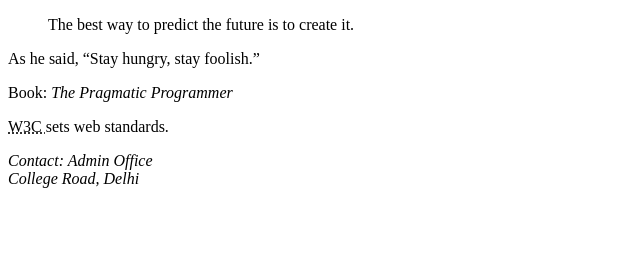
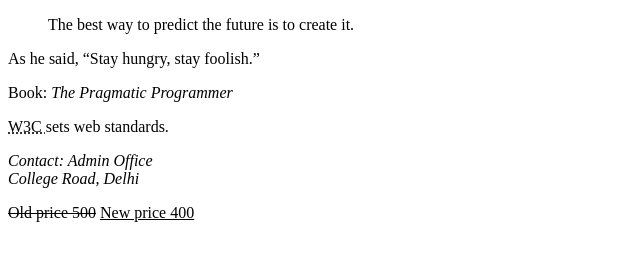
Before and after one commit to safdarraza25/WDW_0797, a plain HTML site: page Web Designing Workshop Assignment/Assignment 09.html in a window 1280 px wide. Shown: the whole page, without its empty margins (0-640 px from the left). Drawn offline with Linux system fonts and the light colour scheme.

Commit message:
Quotation and Citation Elements

```diff
--- a/Web Designing Workshop Assignment/Assignment 09.html
+++ b/Web Designing Workshop Assignment/Assignment 09.html
@@ -33,7 +33,8 @@
     </address>
 
     <p>
-
+        <del>Old price 500</del>
+        <ins>New price 400</ins>
     </p>
 
 </body>
```
